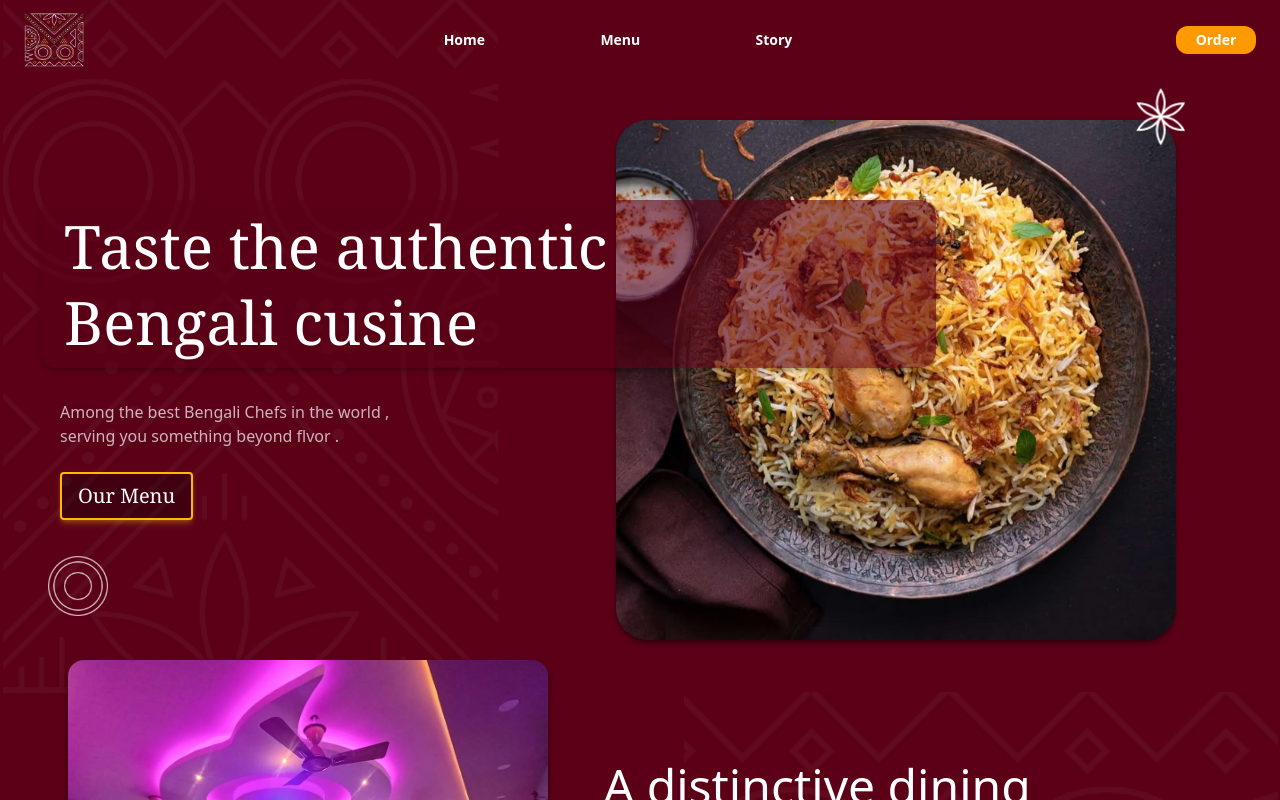
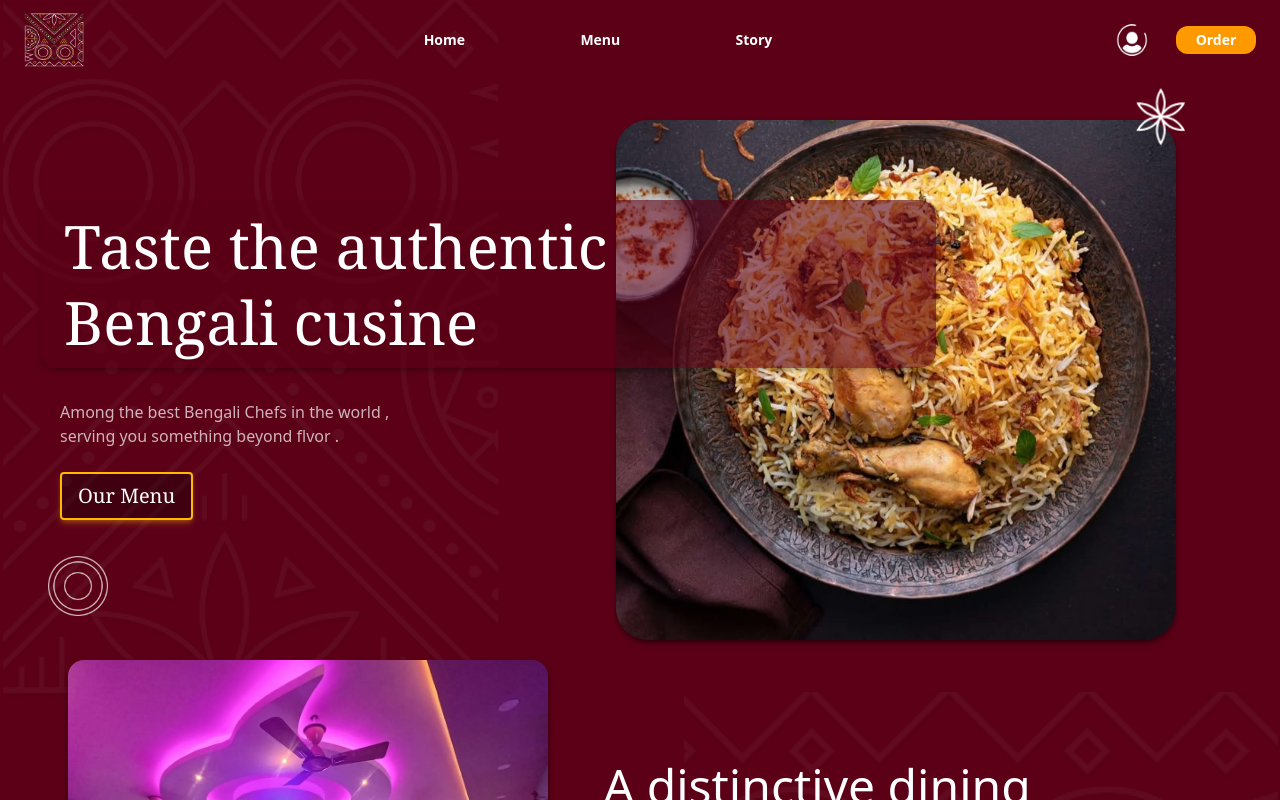
Before and after one commit to Rustam-xx7/RG-Restraunt, a Next.js app: page / in a window 1280 px wide. Shown: the top 800 px of the page. Built offline with nearby package versions, Linux system fonts and the light colour scheme; no server answers; the database is empty.

Commit message:
10-09-2025,01

```diff
--- a/app/components/navbar.js
+++ b/app/components/navbar.js
@@ -2,7 +2,6 @@
 import React from "react";
 import Link from "next/link";
 import Image from "next/image";
-import LordIcon from "@lordicon/react"; // Correct import
 
 const Navbar = () => {
   return (
@@ -33,13 +32,19 @@ const Navbar = () => {
       </div>
       <div className="flex items-center gap-2 md:gap-6 justify-center">
         <Link href="/login">
-          {/* <LordIcon
+          {/* <lord-icon
             src="https://cdn.lordicon.com/kdduutaw.json"
-            trigger="hover"
-            stroke="bold"
-            colors="primary:#ffffff,secondary:#eeca66"
-            style={{ width: "25px", height: "25px", cursor: "pointer" }}
-          /> */}
+            trigger="click"
+            colors="primary:#121331,secondary:#e8b730"
+            style={{ width: "25px", height: "25px" }}
+          ></lord-icon> */}
+          <Image
+            src="/img/account2.png"
+            alt=""
+            height={50}
+            width={60}
+            className=" h-7 w-35 md:h-10 md:w-10"
+          />
         </Link>
         <Link href="/cart">
           <button className="w-20 px-2 py-1 rounded-xl  font-bold bg-amber-500 text-sm">
--- a/app/layout.js
+++ b/app/layout.js
@@ -4,6 +4,7 @@ import Footer from "./components/Footer";
 import Navbar from "./components/navbar";
 import "react-toastify/dist/ReactToastify.css";
 import Script from "next/script";
+import Head from "next/head";
 
 const geistSans = Geist({
   variable: "--font-geist-sans",
@@ -23,6 +24,12 @@ export const metadata = {
 export default function RootLayout({ children }) {
   return (
     <html lang="en">
+      {/* <Head>
+        <Script
+            src="https://cdn.lordicon.com/lordicon.js"
+            strategy="afterInteractive"
+          />
+      </Head> */}
       <body
         className={`${geistSans.variable} ${geistMono.variable} antialiased`}
       >
@@ -30,10 +37,7 @@ export default function RootLayout({ children }) {
           <div className=" h-[10vh] w-full absolute top-0 z-15">
             <Navbar />
           </div>
-          <Script
-            src="https://cdn.lordicon.com/lordicon.js"
-            strategy="afterInteractive"
-          />
+
           {children}
         </div>
         <div className="bg-[#5b0017] ">
```
Also changed, not shown: public/img/account.png (added), public/img/account2.png (added).
